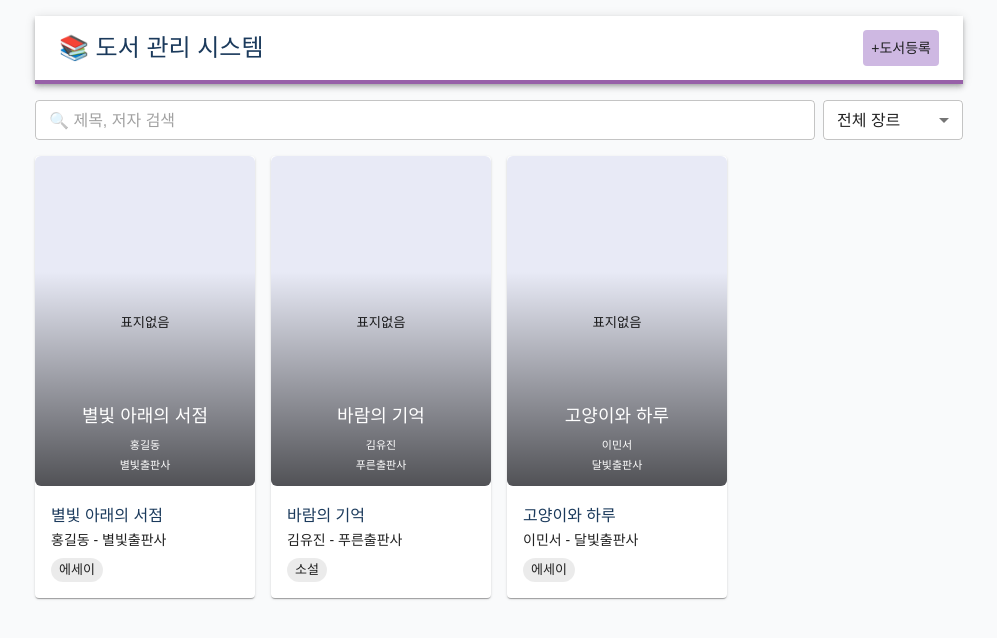
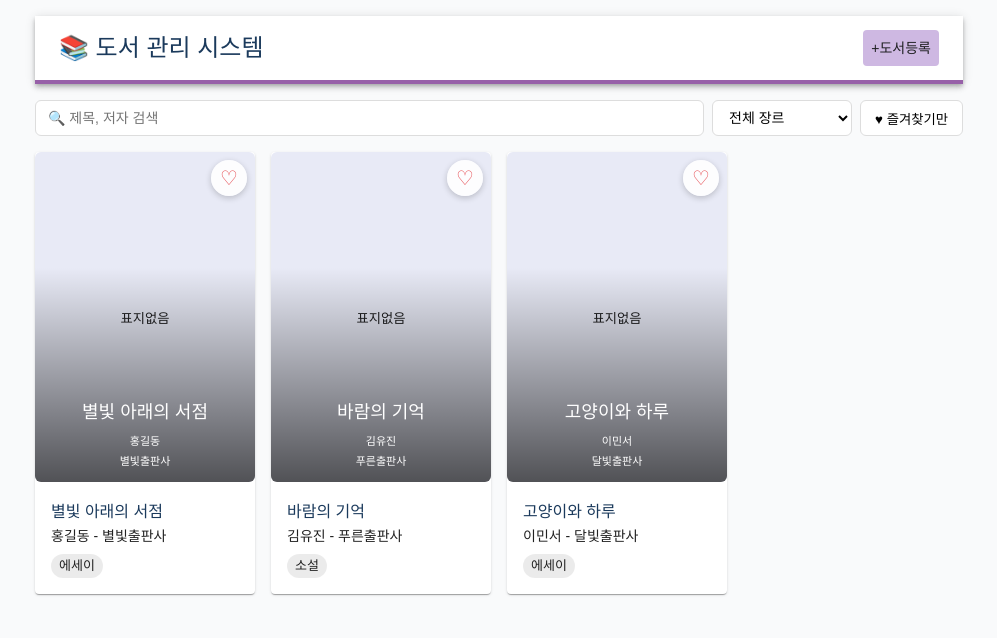
Before and after one commit to obgybbl77/-4-, a React (Vite) app: page / in a window 1280 px wide. Shown: the top 638 px of the page, without its empty margins (141-1138 px from the left). Built offline with nearby package versions, Linux system fonts and the light colour scheme; data requests are answered from the project's data file; a web font is replaced by a local one.

Commit message:
feat: 책 뒤집기 카드, 즐겨찾기 기능 추가

```diff
--- a/src/App.css
+++ b/src/App.css
@@ -13,10 +13,11 @@ button { padding: 6px 14px; border: 1px solid #ddd; border-radius: 6px; backgrou
 .book-card p { font-size: 13px; color: #374151; margin: 4px 0; }
 .genre-tag { font-size: 12px; background: #e0f2f1; padding: 2px 8px; border-radius: 10px; }
 
-
+/* ─ 표지 영역 (카드 · 상세 공통) ─ */
+/* AI 표지가 세로형(2:3)이라 칸도 2:3으로 맞춰서 잘리지 않게 함 */
 .book-cover {
-  aspect-ratio: 2 / 3;
-  position: relative;
+  aspect-ratio: 2 / 3;      /* 예전 height: 220px 대신 */
+  position: relative;       /* cover-text를 표지 위에 겹치기 위해 필요 */
   overflow: hidden;
   background: #e8eaf6;
   border-radius: 6px;
@@ -96,3 +97,73 @@ button { padding: 6px 14px; border: 1px solid #ddd; border-radius: 6px; backgrou
 .book-form .input-error { border-color: #e5484d; }
 .error-text { margin: -6px 0 10px; font-size: 13px; color: #e5484d; }
 .char-count { margin: -6px 0 10px; font-size: 12px; color: #9ca3af; text-align: right; }
+
+/* ─ 책 뒤집기 카드 (BookCard) ─ */
+.flip-card {
+  aspect-ratio: 2 / 3;
+  perspective: 1000px;              /* 3D 원근감 */
+}
+.flip-inner {
+  position: relative;
+  width: 100%;
+  height: 100%;
+  transition: transform 0.6s;       /* 0.6초 동안 돌기 */
+  transform-style: preserve-3d;
+}
+.flip-card:hover .flip-inner {
+  transform: rotateY(180deg);       /* 마우스 올리면 180도 회전 */
+}
+.flip-front,
+.flip-back {
+  position: absolute;
+  inset: 0;
+  backface-visibility: hidden;      /* 뒤집힌 면은 안 보이게 */
+  -webkit-backface-visibility: hidden;
+  border-radius: 6px;
+}
+.flip-back {
+  transform: rotateY(180deg);       /* 뒷면은 처음부터 뒤집어 둠 */
+  background: #1B3A5C;
+  color: white;
+  padding: 16px;
+  display: flex;
+  flex-direction: column;
+  overflow-y: auto;
+}
+.flip-back .back-title {
+  font-size: 16px;
+  font-weight: bold;
+  margin-bottom: 10px;
+  padding-bottom: 8px;
+  border-bottom: 1px solid rgba(255, 255, 255, 0.3);
+}
+.flip-back .back-content {
+  font-size: 14px;
+  line-height: 1.7;
+  white-space: pre-wrap;            /* 줄바꿈 그대로 보이기 */
+}
+
+.like-btn {
+  position: absolute;
+  top: 8px;
+  right: 8px;
+  z-index: 2;
+  width: 36px;
+  height: 36px;
+  margin: 0;
+  padding: 0;
+  border: none;
+  border-radius: 50%;
+  background: rgba(255, 255, 255, 0.9);
+  color: #e5484d;
+  font-size: 20px;
+  display: flex;
+  align-items: center;
+  justify-content: center;
+  box-shadow: 0 2px 6px rgba(0, 0, 0, 0.2);
+  transition: transform 0.15s;
+}
+.like-btn:hover { transform: scale(1.15); }
+
+.like-filter { white-space: nowrap; margin-right: 0; }
+.like-filter.active { background: #e5484d; color: white; border-color: #e5484d; }
--- a/src/App.jsx
+++ b/src/App.jsx
@@ -127,7 +127,17 @@ function App() {
     }
   };
 
-    const handleSaveCover = async (id, coverData) => {
+  const handleToggleLike = async (book) => {
+    try {
+      const updated = await request(`${BOOKS_URL}/${book.id}`, 'PATCH', { liked: !book.liked });
+      setBooks(books.map((b) => (b.id === book.id ? updated : b)));
+    } catch (err) {
+      console.error(err);
+      showMessage('즐겨찾기 변경에 실패했어요.', 'error');
+    }
+  };
+
+  const handleSaveCover = async (id, coverData) => {
     const updatedBook = await request(`${BOOKS_URL}/${id}`, 'PATCH', coverData);
     setBooks((prev) =>
       prev.map((book) => (String(book.id) === String(id) ? updatedBook : book))
@@ -149,7 +159,7 @@ function App() {
 
       <main>
         {page === 'list' && (
-          <BookList books={books} onSelect={goDetail} />
+          <BookList books={books} onSelect={goDetail} onToggleLike={handleToggleLike} />
         )}
 
         {page === 'detail' && selectedBook && (
--- a/src/components/BookCard.jsx
+++ b/src/components/BookCard.jsx
@@ -1,20 +1,14 @@
-import { Card, CardActionArea, CardContent, Typography, Chip, Tooltip } from '@mui/material';
+import { Card, CardActionArea, CardContent, Typography, Chip } from '@mui/material';
 
-function BookCard({ book, onSelect }) {
+function BookCard({ book, onSelect, onToggleLike }) {
   return (
-    <Card component='li' sx={{ listStyle: 'none' }}>
+    <Card component='li' sx={{ listStyle: 'none', position: 'relative' }}>
       <CardActionArea onClick={() => onSelect(book.id)}>
-        {/* 표지에 마우스를 올리면 오른쪽에 책 내용이 말풍선으로 보임 */}
-        <Tooltip
-          title={book.content || ''}
-          placement='right'
-          arrow
-          enterDelay={200}
-          slotProps={{
-            tooltip: { sx: { fontSize: 20, lineHeight: 1.6, maxWidth: 390, p: 2 } },
-          }}
-        >
-          <div className='book-cover'>
+        {/* 마우스를 올리면 책이 3D로 뒤집혀서 뒷면에 내용이 보임 */}
+        <div className='flip-card'>
+          <div className='flip-inner'>
+            {/* 앞면: 원래 표지 그대로 */}
+            <div className='book-cover flip-front'>
               {book.coverImageUrl ? (
                 <img
                   src={book.coverImageUrl}
@@ -30,7 +24,14 @@ function BookCard({ book, onSelect }) {
                 <p className='cover-publisher'>{book.publisher}</p>
               </div>
             </div>
-        </Tooltip>
+
+            {/* 뒷면: 책 내용 */}
+            <div className='flip-back'>
+              <p className='back-title'>{book.title}</p>
+              <p className='back-content'>{book.content || '등록된 내용이 없어요.'}</p>
+            </div>
+          </div>
+        </div>
 
         <CardContent>
           <Typography variant='subtitle1' sx={{ fontWeight: 'bold', color: '#1B3A5C' }}>
@@ -42,6 +43,15 @@ function BookCard({ book, onSelect }) {
           <Chip label={book.genre} size='small' sx={{ mt: 1 }} />
         </CardContent>
       </CardActionArea>
+
+      <button
+        type='button'
+        className={book.liked ? 'like-btn liked' : 'like-btn'}
+        onClick={() => onToggleLike(book)}
+        aria-label='즐겨찾기'
+      >
+        {book.liked ? '♥' : '♡'}
+      </button>
     </Card>
   );
 }
--- a/src/components/BookList.jsx
+++ b/src/components/BookList.jsx
@@ -1,15 +1,14 @@
-
-import { Box, TextField, MenuItem, Typography, Button } from '@mui/material';
 import BookCard from './BookCard';
 import { useState } from 'react';
 import { GENRES } from './BookForm';
 
-function BookList({ books, onSelect }) {
+function BookList({ books, onSelect, onToggleLike }) {
   const [keyword, setKeyword] = useState('');
   const [genre, setGenre] = useState('');        //'' = 전체 장르
+  const [onlyLiked, setOnlyLiked] = useState(false);
 
   if (books.length === 0) {
-    return<Typography color="text.secondary">등록된 도서가 없어요.</Typography>;
+    return <p>등록된 도서가 없어요.</p>;
   }
 
   const search = keyword.trim().toLowerCase();
@@ -18,55 +17,57 @@ function BookList({ books, onSelect }) {
       book.title.toLowerCase().includes(search) ||
       book.author.toLowerCase().includes(search);
   const matchGenre = genre === '' || book.genre === genre;
-  return matchKeyword && matchGenre;
+  const matchLiked = !onlyLiked || book.liked;
+  return matchKeyword && matchGenre && matchLiked;
 });
 
   const resetFilter = () => {
     setKeyword('');
     setGenre('');
+    setOnlyLiked(false);
 };
 
-return(
+
+    return (
       <section>
-    <Box sx={{display: 'flex', gap: 1, mb:2}}>
-      <TextField
-        size="small"
+        <div className="search-bar">
+          <input
+            type="text"
+            className="search-input"
             placeholder="🔍 제목, 저자 검색"
             value={keyword}
             onChange={(e) => setKeyword(e.target.value)}
-        sx={{ flex: 1, bgcolor: 'white' }}
           />
-      <TextField
-        select
-        size="small"
-        value={genre}
-        onChange={(e) => setGenre(e.target.value)}
-        slotProps={{ select: { displayEmpty: true } }}
-        sx={{ width: 140, bgcolor: 'white' }}
+          <select className="search-select" value={genre} onChange={(e) => setGenre(e.target.value)}>
+            <option value="">전체 장르</option>
+            {GENRES.map((g) => (
+              <option key={g} value={g}>{g}</option>
+            ))}
+          </select>
+          <button
+            type="button"
+            className={onlyLiked ? 'like-filter active' : 'like-filter'}
+            onClick={() => setOnlyLiked(!onlyLiked)}
           >
-        <MenuItem value="">전체 장르</MenuItem>
-        {GENRES.map((g) => (
-          <MenuItem key={g} value={g}>{g}</MenuItem>
-        ))}
-      </TextField>
-    </Box>
+            ♥ 즐겨찾기만
+          </button>
+        </div>
 
         {filteredBooks.length === 0 ? (
-        <Box sx={{ py: 5, textAlign: 'center' }}>
-          <Typography color="text.secondary">조건에 맞는 도서가 없어요.</Typography>
-          <Button variant="outlined" onClick={resetFilter} sx={{ mt: 1.5 }}>
-            검색 초기화
-          </Button>
-        </Box>
+          <div className="empty-result">
+            <p>조건에 맞는 도서가 없어요.</p>
+            <button onClick={resetFilter}>검색 초기화</button>
+          </div>
         ) : (
           <ul className="book-list">
             {filteredBooks.map((book) => (
-            <BookCard key={book.id} book={book} onSelect={onSelect} />
+              <BookCard key={book.id} book={book} onSelect={onSelect} onToggleLike={onToggleLike} />
             ))}
           </ul>
         )}
       </section>
     );
+
 }
 
 export default BookList;
```
Lines whose indentation alone changed are shown as unchanged.
